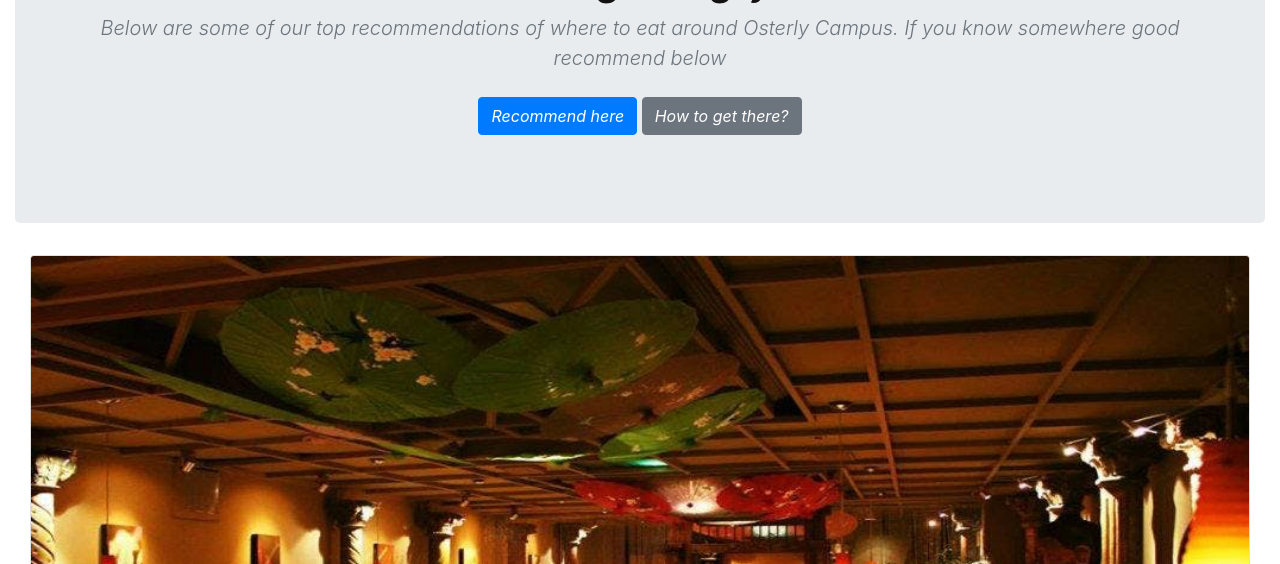
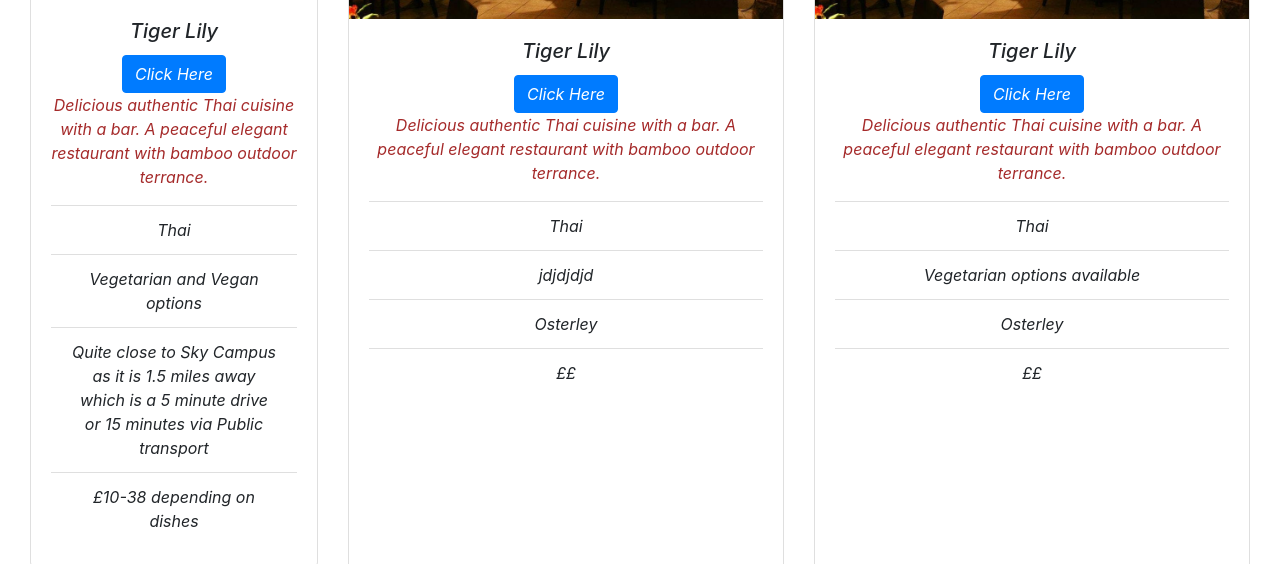
Before and after one commit to alicetil/GetIntoTech_Group3_FinalProject, a Flask app: page /placestoeat in a window 1280 px wide. Shown: the part 1030-1594 px from the top of the page. Run offline with Flask 2, Linux system fonts and the light colour scheme; data comes from the database, SQL or seed files in the repository.

Commit message:
added exception block to routes and jinja templates amended on html pages

```diff
--- a/application/domain/outdoor_activities.py
+++ b/application/domain/outdoor_activities.py
@@ -8,7 +8,7 @@ class OutdoorActivities(db.Model):
     outdoor_name: str
     outdoor_address: str
     outdoor_website: str
-    #outdoor_image : imghdr
+    outdoor_image : str
     outdoor_descriptions: str
     outdoor_affordability: str
     outdoor_discount: str
@@ -17,7 +17,7 @@ class OutdoorActivities(db.Model):
     outdoor_name = db.Column(db.String(100),nullable =False)
     outdoor_address = db.Column(db.String(1000),nullable =False)
     outdoor_website = db.Column(db.String(100),nullable =False)
-    #outdoor_image
+    outdoor_image = db.Column(db.String(1000),nullable =False)
     outdoor_descriptions =db.Column(db.String(1000),nullable =True)
     outdoor_affordability = db.Column(db.String(1000),nullable =True)
     outdoor_discount = db.Column(db.String(100),nullable =True)
--- a/application/routes.py
+++ b/application/routes.py
@@ -5,36 +5,14 @@ from application.domain.recommendations import Recommendations
 from application.domain.restaurants import Restaurants
 from application.forms.recommendationsForm import RecommendForm
 
+# try and import what you need- to make it easier
+# from application.service import get_all_outdoor_activities,
 
 
 @app.route('/')
 def home():
     # return "<h1>Testing this home page route</h1>"
     return render_template("home.html")
-
-
-# @app.route('/placestoeat')
-# def places_to_eat():
-#     # return "<h1>Places to eat page </h1>"
-#     return render_template("placestoeat.html")
-
-
-# @app.route('/exploretheoutdoors')
-# def explore_the_outdoors():
-#     # return "<h1>Explore the outdoors page</h1>"
-#     return render_template("exploretheoutdoors.html")
-
-
-# @app.route('/intothecitycentre')
-# def into_city_centre():
-#     # return "<h1>Explore the city centre page</h1>"
-#     return render_template("intothecitycentre.html")
-
-
-# @app.route('/localevents')
-# def local_events():
-#     # return "<h1>Explore the local events page</h1>"
-#     return render_template("localevents.html")
 
 
 @app.route('/recommendations', methods=['GET','POST'])
@@ -68,14 +46,15 @@ def add_recommendations():
     return render_template('recommendations.html', form=form, message=error)
 
 
-@app.route('/list', methods=['GET'])
-def show_recomm_list():
-    # return "<h1>Recommendations List Page</h1>"
-    error = ""
-    recommendations = service.get_all_recommendations()
-    if len(recommendations) == 0:
-        error = "There are no recommendations to display. Do add one!"
-    return render_template("list_recommendations.html", recommendations=recommendations, message=error)
+# @app.route('/list', methods=['GET'])
+# def show_recomm_list():
+#     # return "<h1>Recommendations List Page</h1>"
+#     error = ""
+#     recommendations = service.get_all_recommendations()
+#     if len(recommendations) == 0:
+#         error = "There are no recommendations to display. Do add one!"
+#     return render_template("list_recommendations.html", recommendations=recommendations, message=error)
+
 
 @app.route('/contact')
 def contact():
@@ -89,72 +68,63 @@ def discounts():
     return render_template("discounts.html")
 
 
-# gggggggggggggggggggggggggggggggggggggggggggggggg
-# to replace below with relevant route pages:
+# -----------------------------------------------------------------------------------------------------------------
+# -----------------------------------------------------------------------------------------------------------------
+# Replacing below with relevant route pages - exception handling:
+
 
 @app.route('/placestoeat', methods=['GET'])
 def places_to_eat():
-    # return "<h1>Places to eat page </h1>"
-    error = ""
-    restaurants = service.get_all_restaurants()
-    if len(restaurants) == 0:
-        error = "There are no restaurants to display. Watch this space!"
-    return render_template("placestoeat.html", restaurants=restaurants, message=error)
+    try:
+        restaurants = service.get_all_restaurants()
+        return render_template("placestoeat.html", restaurants=restaurants)
+    except Exception as err:
+        return render_template("placestoeat.html", message=f"There are no restaurants to display. Watch this space!: {err}")
+        # return render_template("placestoeat.html", message=f"Failed to fetch Restaurants List due to error: {err}")
 
 
 
 @app.route('/intothecitycentre', methods=['GET'])
 def into_city_centre():
-    # return "<h1>Explore the city centre page</h1>"
-    error = ""
-    cityevents = service.get_all_city_events()
+    try:
+        cityevents = service.get_all_city_events()
 
-    if len(cityevents) == 0:
-        error = "There are no city centre events to display yet. Watch this space!"
-    return render_template("intothecitycentre.html", cityevents=cityevents, message=error)
-
+        return render_template("intothecitycentre.html", cityevents=cityevents)
+    except Exception as err:
+        return render_template("intothecitycentre.html", message=f"There are no city centre events to display yet. Watch this space!: {err}")
 
 
 
 @app.route('/localevents', methods=['GET'])
 def local_events():
-    # return "<h1>Explore the city centre page</h1>"
-    error = ""
-    localevents = service.get_all_local_events()
+    try:
+        localevents = service.get_all_local_events()
 
-    if len(localevents) == 0:
-        error = "There are no local events to display yet. Watch this space!"
-    return render_template("localevents.html", localevents=localevents, message=error)
+        return render_template("localevents.html", localevents=localevents)
+    except Exception as err:
+        return render_template("localevents.html", message=f"Failed to fetch Local Events: {err}")
 
 
 
 @app.route('/exploretheoutdoors', methods=['GET'])
 def explore_the_outdoors():
-    # return "<h1>Explore the outdoors page</h1>"
-    error = ""
-    outdoors = service.get_all_local_events()
+    try:
+        outdoors = service.get_all_outdoor_activities()
 
-    if len(outdoors) == 0:
-        error = "There are no city centre events to display yet. Watch this space!"
-    return render_template("exploretheoutdoors.html", outdoors=outdoors, message=error)
+        # outdoors_dict = [x.__dict__ for x in outdoors ]  outdoors=outdoors_dict
+
+        return render_template("exploretheoutdoors.html", outdoors=outdoors)
+    except Exception as err:
+        return render_template("exploretheoutdoors.html", message=f"Failed to fetch Outdoor Activities: {err}")
 
 
 
-
-# # GIT MERGE ISSUES: IGNORE REPEATED CODE BELOW
-
-#
-# @app.route('/placestoeat', methods=['GET'])
-# def places_to_eat():
-#     error = ""
-#     restaurants = service.get_all_restaurants()
-#     return render_template("placestoeat.html", restaurants=restaurants, message=error)
-
-
-#
-# @app.route('/placestoeat', methods=['GET'])
-# def places_to_eat():
-#     error = ""
-#     restaurants = service.get_all_restaurants()
-#     return render_template("placestoeat.html", restaurants=restaurants, message=error)
-#
+# NEXT RECCOMENDATIONS PAGE FOR EXEPTION BLOCK:
+@app.route('/list', methods=['GET'])
+def show_recomm_list():
+    # return "<h1>Recommendations List Page</h1>"
+    error = ""
+    recommendations = service.get_all_recommendations()
+    if len(recommendations) == 0:
+        error = "There are no recommendations to display. Do add one!"
+    return render_template("list_recommendations.html", recommendations=recommendations, message=error)
--- a/application/templates/placestoeat.html
+++ b/application/templates/placestoeat.html
@@ -17,16 +17,6 @@
 <!--    {{ message }}-->
 <!--</div>-->
 
-
-
-<div>
-{% for item in restaurants %}
-   <p> {{item.id}} {{item.restaurant_name}} {{item.restaurant_location}}
-       {{item.restaurant_cuisine_type}} {{item.restaurant_website}}</p>
-{% endfor %}
-    <br>
-    {{ message }}
-</div>
 
 
 
@@ -69,111 +59,140 @@ With plenty of places to eat in Sky Osterley campus itself, you'd be surprised w
 
     <div class="container-fluid">
         <div class="card-deck">
-<!--                   Card 1 -->
-                <div class ="card">
+
+            <!--                   Card 1 using jinja templating-->
+<div>
+    {% if message %}
+        <p>{{ message }}</p>
+    {% else %}
+        {% for item in restaurants %}
+                <div id={item.id} class="card" style="width: 18rem;">
+                    <img class="card-img-top" src="static/images/{item.restaurant_image}" alt="Tree">
+                    <div class="card-body">
+                      <h5 class="card-title">{{ item.restaurant_name }}</h5>
+                        <a class="btn btn-primary" href="{{item.restaurant_website}}" role="button">Click Here</a>
+                      <p class="card-text">{{item.restaurant_description}}</p>
+                      <ul class="list-group list-group-flush">
+                        <li class="list-group-item">{{item.restaurant_cuisine_type}}</li>
+                        <li class="list-group-item">{{item.restaurant_dietary_options}}</li>
+                        <li class="list-group-item">{{item.restaurant_location}}</li>
+                        <li class="list-group-item">{{item.restaurant_affordablity}}</li>
+                      </ul>
+                    </div>
+                </div>
+        {% endfor %}
+    {% endif %}
+</div>
+
+
+
+
+<!--&lt;!&ndash;            OLD CODE FOR CARD 1: &ndash;&gt;-->
+<!--&lt;!&ndash;                   Card 1 &ndash;&gt;-->
+<!--                <div class ="card">-->
+<!--                    <img class="card-img-top" src="static/images/tigerlily.jpeg" alt="Tiger Lily Restaurant">-->
+<!--                    <div class="card-body">-->
+<!--                        <a class="btn btn-primary" href={restaurants.restaurant_website} role="button">Click Here</a>-->
+<!--                        {% for restaurant in restaurants %}-->
+<!--                      <h5 class="card-title">{{restaurant.restaurant_name}}</h5>-->
+<!--                      <p class="card-text">{{restaurant.restaurant_description}}</p>-->
+<!--                      <ul class="list-group list-group-flush">-->
+<!--                        <li class="list-group-item">{{restaurant.restaurant_cuisine_type}}</li>-->
+<!--                        <li class="list-group-item">{{restaurant.restaurant_dietary_options}}</li>-->
+<!--                        <li class="list-group-item">{{restaurant.restaurant_location}} </li>-->
+<!--                        <li class="list-group-item">{{restaurant.restaurant_affordablity}} </li>-->
+<!--                      </ul>-->
+<!--                         {% endfor %}-->
+<!--                    </div>-->
+<!--                </div>-->
+
+<!--       Card 2 -->
+                <div class="card">
                     <img class="card-img-top" src="static/images/tigerlily.jpeg" alt="Tiger Lily Restaurant">
                     <div class="card-body">
-                        <a class="btn btn-primary" href={restaurants.restaurant_website} role="button">Click Here</a>
-                        {% for restaurant in restaurants %}
-                      <h5 class="card-title">{{restaurant.restaurant_name}}</h5>
-                      <p class="card-text">{{restaurant.restaurant_description}}</p>
+                      <h5 class="card-title">Tiger Lily</h5>
+                        <a class="btn btn-primary" href="https://www.tigerlilyofosterley.co.uk/" role="button">Click Here</a>
+                      <p class="card-text">Delicious authentic Thai cuisine with a bar. A peaceful elegant restaurant with bamboo outdoor terrance.</p>
                       <ul class="list-group list-group-flush">
-                        <li class="list-group-item">{{restaurant.restaurant_cuisine_type}}</li>
-                        <li class="list-group-item">{{restaurant.restaurant_dietary_options}}</li>
-                        <li class="list-group-item">{{restaurant.restaurant_location}} </li>
-                        <li class="list-group-item">{{restaurant.restaurant_affordablity}} </li>
+                        <li class="list-group-item">Thai</li>
+                        <li class="list-group-item">jdjdjdjd</li>
+                        <li class="list-group-item">Osterley</li>
+                        <li class="list-group-item">££</li>
                       </ul>
-                         {% endfor %}
                     </div>
                 </div>
 
-<!--&lt;!&ndash;       Card 2 &ndash;&gt;-->
-<!--                <div class="card">-->
-<!--                    <img class="card-img-top" src="static/images/tigerlily.jpeg" alt="Tiger Lily Restaurant">-->
-<!--                    <div class="card-body">-->
-<!--                      <h5 class="card-title">Tiger Lily</h5>-->
-<!--                        <a class="btn btn-primary" href="https://www.tigerlilyofosterley.co.uk/" role="button">Click Here</a>-->
-<!--                      <p class="card-text">Delicious authentic Thai cuisine with a bar. A peaceful elegant restaurant with bamboo outdoor terrance.</p>-->
-<!--                      <ul class="list-group list-group-flush">-->
-<!--                        <li class="list-group-item">Thai</li>-->
-<!--                        <li class="list-group-item">jdjdjdjd</li>-->
-<!--                        <li class="list-group-item">Osterley</li>-->
-<!--                        <li class="list-group-item">££</li>-->
-<!--                      </ul>-->
-<!--                    </div>-->
-<!--                </div>-->
+<!--        Card 3 -->
+                <div class="card">
+                    <img class="card-img-top" src="static/images/tigerlily.jpeg" alt="Tiger Lily Restaurant">
+                    <div class="card-body">
+                      <h5 class="card-title">Tiger Lily</h5>
+                        <a class="btn btn-primary" href="https://www.tigerlilyofosterley.co.uk/" role="button">Click Here</a>
+                      <p class="card-text">Delicious authentic Thai cuisine with a bar. A peaceful elegant restaurant with bamboo outdoor terrance.</p>
+                      <ul class="list-group list-group-flush">
+                        <li class="list-group-item">Thai</li>
+                        <li class="list-group-item">Vegetarian options available</li>
+                        <li class="list-group-item">Osterley</li>
+                        <li class="list-group-item">££</li>
+                      </ul>
+                    </div>
+                </div>
+            </div>
+        </div>
+<!--            Second container for the cards -->
+    <br>
+    <br>
+        <div class="container-fluid">
+        <div class="card-deck">
+<!--    Card 4 -->
+                <div class="card">
+                    <img class="card-img-top" src="static/images/tigerlily.jpeg" alt="Tiger Lily Restaurant">
+                    <div class="card-body">
+                      <h5 class="card-title">Tiger Lily</h5>
+                        <a class="btn btn-primary" href="https://www.tigerlilyofosterley.co.uk/" role="button">Click Here</a>
+                      <p class="card-text">Delicious authentic Thai cuisine with a bar. A peaceful elegant restaurant with bamboo outdoor terrance.</p>
+                      <ul class="list-group list-group-flush">
+                        <li class="list-group-item">Thai</li>
+                        <li class="list-group-item">Vegetarian options available</li>
+                        <li class="list-group-item">Osterley</li>
+                        <li class="list-group-item">££</li>
+                      </ul>
+                    </div>
+                </div>
 
-<!--&lt;!&ndash;        Card 3 &ndash;&gt;-->
-<!--                <div class="card">-->
-<!--                    <img class="card-img-top" src="static/images/tigerlily.jpeg" alt="Tiger Lily Restaurant">-->
-<!--                    <div class="card-body">-->
-<!--                      <h5 class="card-title">Tiger Lily</h5>-->
-<!--                        <a class="btn btn-primary" href="https://www.tigerlilyofosterley.co.uk/" role="button">Click Here</a>-->
-<!--                      <p class="card-text">Delicious authentic Thai cuisine with a bar. A peaceful elegant restaurant with bamboo outdoor terrance.</p>-->
-<!--                      <ul class="list-group list-group-flush">-->
-<!--                        <li class="list-group-item">Thai</li>-->
-<!--                        <li class="list-group-item">Vegetarian options available</li>-->
-<!--                        <li class="list-group-item">Osterley</li>-->
-<!--                        <li class="list-group-item">££</li>-->
-<!--                      </ul>-->
-<!--                    </div>-->
-<!--                </div>-->
-<!--            </div>-->
-<!--        </div>-->
-<!--&lt;!&ndash;            Second container for the cards &ndash;&gt;-->
-<!--    <br>-->
-<!--    <br>-->
-<!--        <div class="container-fluid">-->
-<!--        <div class="card-deck">-->
-<!--&lt;!&ndash;    Card 4 &ndash;&gt;-->
-<!--                <div class="card">-->
-<!--                    <img class="card-img-top" src="static/images/tigerlily.jpeg" alt="Tiger Lily Restaurant">-->
-<!--                    <div class="card-body">-->
-<!--                      <h5 class="card-title">Tiger Lily</h5>-->
-<!--                        <a class="btn btn-primary" href="https://www.tigerlilyofosterley.co.uk/" role="button">Click Here</a>-->
-<!--                      <p class="card-text">Delicious authentic Thai cuisine with a bar. A peaceful elegant restaurant with bamboo outdoor terrance.</p>-->
-<!--                      <ul class="list-group list-group-flush">-->
-<!--                        <li class="list-group-item">Thai</li>-->
-<!--                        <li class="list-group-item">Vegetarian options available</li>-->
-<!--                        <li class="list-group-item">Osterley</li>-->
-<!--                        <li class="list-group-item">££</li>-->
-<!--                      </ul>-->
-<!--                    </div>-->
-<!--                </div>-->
+<!--Card 5 -->
+                <div class="card">
+                    <img class="card-img-top" src="static/images/tigerlily.jpeg" alt="Tiger Lily Restaurant">
+                    <div class="card-body">
+                      <h5 class="card-title">Tiger Lily</h5>
+                        <a class="btn btn-primary" href="https://www.tigerlilyofosterley.co.uk/" role="button">Click Here</a>
+                      <p class="card-text">Delicious authentic Thai cuisine with a bar. A peaceful elegant restaurant with bamboo outdoor terrance.</p>
+                      <ul class="list-group list-group-flush">
+                        <li class="list-group-item">Thai</li>
+                        <li class="list-group-item">Vegetarian options available</li>
+                        <li class="list-group-item">Osterley</li>
+                        <li class="list-group-item">££</li>
+                      </ul>
+                    </div>
+                </div>
 
-<!--&lt;!&ndash;Card 5 &ndash;&gt;-->
-<!--                <div class="card">-->
-<!--                    <img class="card-img-top" src="static/images/tigerlily.jpeg" alt="Tiger Lily Restaurant">-->
-<!--                    <div class="card-body">-->
-<!--                      <h5 class="card-title">Tiger Lily</h5>-->
-<!--                        <a class="btn btn-primary" href="https://www.tigerlilyofosterley.co.uk/" role="button">Click Here</a>-->
-<!--                      <p class="card-text">Delicious authentic Thai cuisine with a bar. A peaceful elegant restaurant with bamboo outdoor terrance.</p>-->
-<!--                      <ul class="list-group list-group-flush">-->
-<!--                        <li class="list-group-item">Thai</li>-->
-<!--                        <li class="list-group-item">Vegetarian options available</li>-->
-<!--                        <li class="list-group-item">Osterley</li>-->
-<!--                        <li class="list-group-item">££</li>-->
-<!--                      </ul>-->
-<!--                    </div>-->
-<!--                </div>-->
-
-<!--&lt;!&ndash;Card 6 &ndash;&gt;-->
-<!--                <div class="card">-->
-<!--                    <img class="card-img-top" src="static/images/tigerlily.jpeg" alt="Tiger Lily Restaurant">-->
-<!--                    <div class="card-body">-->
-<!--                      <h5 class="card-title">Tiger Lily</h5>-->
-<!--                        <a class="btn btn-primary" href="https://www.tigerlilyofosterley.co.uk/" role="button">Click Here</a>-->
-<!--                      <p class="card-text">Delicious authentic Thai cuisine with a bar. A peaceful elegant restaurant with bamboo outdoor terrance.</p>-->
-<!--                      <ul class="list-group list-group-flush">-->
-<!--                        <li class="list-group-item">Thai</li>-->
-<!--                        <li class="list-group-item">Vegetarian options available</li>-->
-<!--                        <li class="list-group-item">Osterley</li>-->
-<!--                        <li class="list-group-item">££</li>-->
-<!--                      </ul>-->
-<!--                    </div>-->
-<!--                </div>-->
-<!--            </div>-->
-<!--        </div>-->
+<!--Card 6 -->
+                <div class="card">
+                    <img class="card-img-top" src="static/images/tigerlily.jpeg" alt="Tiger Lily Restaurant">
+                    <div class="card-body">
+                      <h5 class="card-title">Tiger Lily</h5>
+                        <a class="btn btn-primary" href="https://www.tigerlilyofosterley.co.uk/" role="button">Click Here</a>
+                      <p class="card-text">Delicious authentic Thai cuisine with a bar. A peaceful elegant restaurant with bamboo outdoor terrance.</p>
+                      <ul class="list-group list-group-flush">
+                        <li class="list-group-item">Thai</li>
+                        <li class="list-group-item">Vegetarian options available</li>
+                        <li class="list-group-item">Osterley</li>
+                        <li class="list-group-item">££</li>
+                      </ul>
+                    </div>
+                </div>
+            </div>
+        </div>
 
 
 {% endblock %}
```
Also changed, not shown: application/templates/exploretheoutdoors.html (+149 -106 lines), application/templates/intothecitycentre.html (+30 -25 lines), application/templates/localevents.html (+28 -30 lines).
